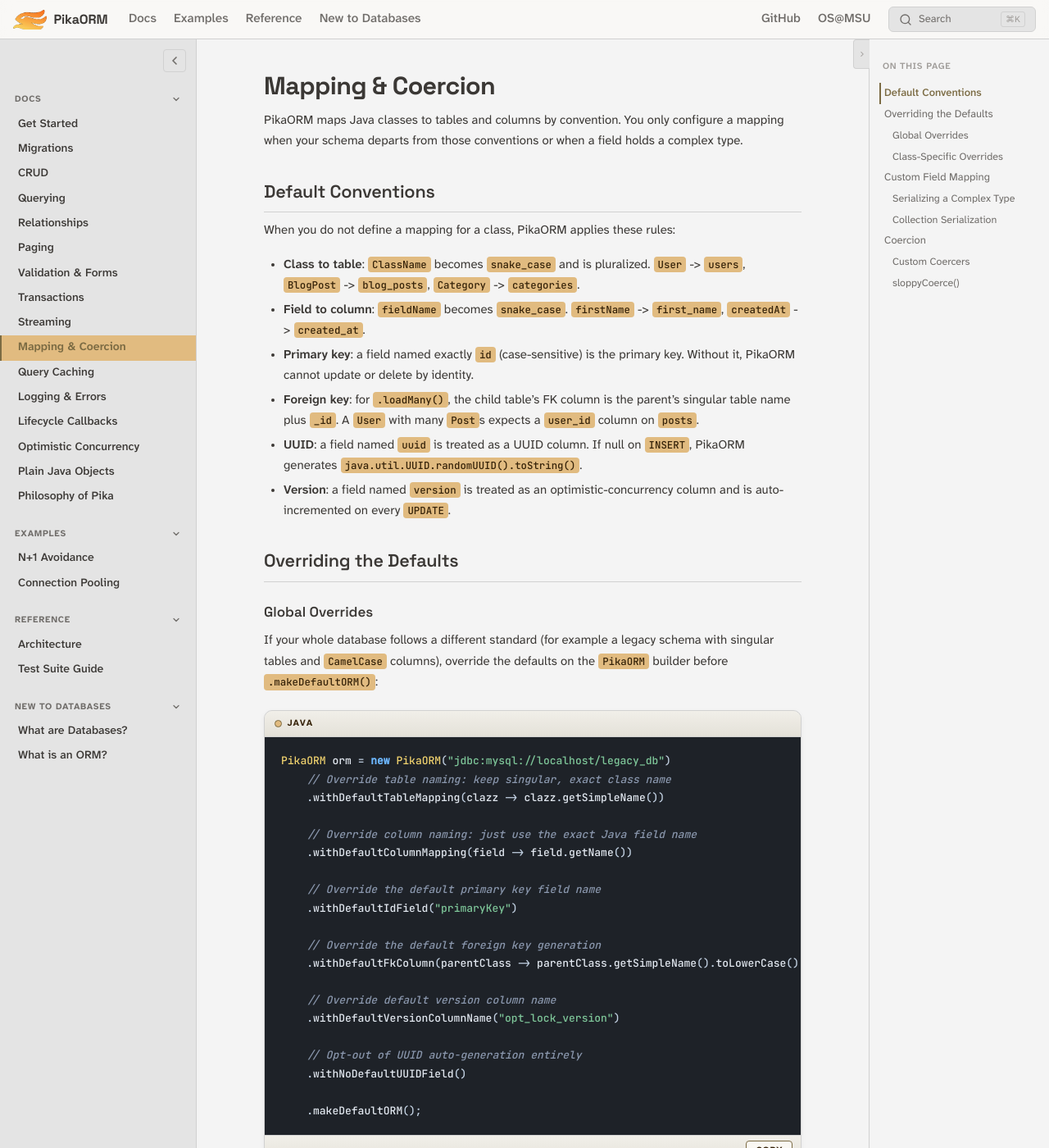
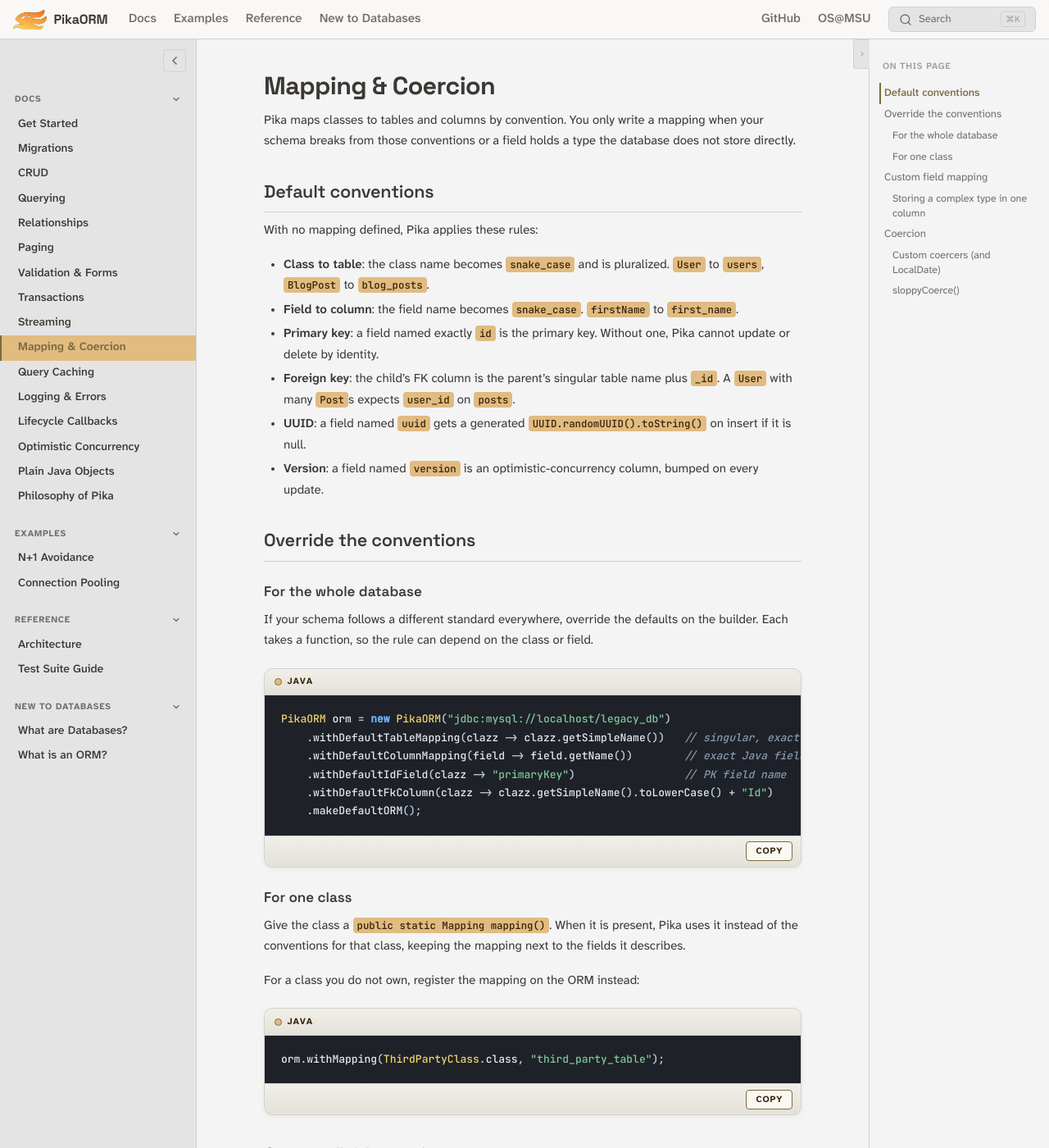
Before and after one commit to msu/pika-orm, a Jekyll site: the page built from docs/pages/references/technical-feature-guides/mapping.md, in a window 1280 px wide and 1400 px high. Shown: the whole window at 82% size. Built offline with Jekyll 4.4.1, drawn with Linux system fonts in a browser that asks for light colours; comment, search, counter and statistics services are not loaded; some of the changed text lies outside the part shown.

Commit message:
voice & content cleanup

````diff
--- a/docs/pages/references/technical-feature-guides/mapping.md
+++ b/docs/pages/references/technical-feature-guides/mapping.md
@@ -1,130 +1,88 @@
 ---
 layout: default
 title: "Mapping & Coercion"
-description: "How PikaORM maps Java classes to tables and columns, how to override the conventions, and how type coercion works."
+description: "How PikaORM maps classes to tables, how to override the conventions, and how to coerce database values into your field types."
 active_page: mapping
 permalink: /pages/mapping/
 ---
 
 # Mapping & Coercion
 
-PikaORM maps Java classes to tables and columns by convention. You only configure a mapping when your schema departs from those conventions or when a field holds a complex type.
+Pika maps classes to tables and columns by convention. You only write a mapping when your schema breaks from those conventions or a field holds a type the database does not store directly.
 
-## Default Conventions
+## Default conventions
 
-When you do not define a mapping for a class, PikaORM applies these rules:
+With no mapping defined, Pika applies these rules:
 
-- **Class to table**: `ClassName` becomes `snake_case` and is pluralized. `User` -> `users`, `BlogPost` -> `blog_posts`, `Category` -> `categories`.
-- **Field to column**: `fieldName` becomes `snake_case`. `firstName` -> `first_name`, `createdAt` -> `created_at`.
-- **Primary key**: a field named exactly `id` (case-sensitive) is the primary key. Without it, PikaORM cannot update or delete by identity.
-- **Foreign key**: for `.loadMany()`, the child table's FK column is the parent's singular table name plus `_id`. A `User` with many `Post`s expects a `user_id` column on `posts`.
-- **UUID**: a field named `uuid` is treated as a UUID column. If null on `INSERT`, PikaORM generates `java.util.UUID.randomUUID().toString()`.
-- **Version**: a field named `version` is treated as an optimistic-concurrency column and is auto-incremented on every `UPDATE`.
+- **Class to table**: the class name becomes `snake_case` and is pluralized. `User` to `users`, `BlogPost` to `blog_posts`.
+- **Field to column**: the field name becomes `snake_case`. `firstName` to `first_name`.
+- **Primary key**: a field named exactly `id` is the primary key. Without one, Pika cannot update or delete by identity.
+- **Foreign key**: the child's FK column is the parent's singular table name plus `_id`. A `User` with many `Post`s expects `user_id` on `posts`.
+- **UUID**: a field named `uuid` gets a generated `UUID.randomUUID().toString()` on insert if it is null.
+- **Version**: a field named `version` is an optimistic-concurrency column, bumped on every update.
 
-## Overriding the Defaults
+## Override the conventions
 
-### Global Overrides
+### For the whole database
 
-If your whole database follows a different standard (for example a legacy schema with singular tables and `CamelCase` columns), override the defaults on the `PikaORM` builder before `.makeDefaultORM()`:
+If your schema follows a different standard everywhere, override the defaults on the builder. Each takes a function, so the rule can depend on the class or field.
 
 ```java
 PikaORM orm = new PikaORM("jdbc:mysql://localhost/legacy_db")
-    // Override table naming: keep singular, exact class name
-    .withDefaultTableMapping(clazz -> clazz.getSimpleName())
-
-    // Override column naming: just use the exact Java field name
-    .withDefaultColumnMapping(field -> field.getName())
-
-    // Override the default primary key field name
-    .withDefaultIdField("primaryKey")
-
-    // Override the default foreign key generation
-    .withDefaultFkColumn(parentClass -> parentClass.getSimpleName().toLowerCase() + "Id")
-
-    // Override default version column name
-    .withDefaultVersionColumnName("opt_lock_version")
-
-    // Opt-out of UUID auto-generation entirely
-    .withNoDefaultUUIDField()
-
+    .withDefaultTableMapping(clazz -> clazz.getSimpleName())   // singular, exact class name
+    .withDefaultColumnMapping(field -> field.getName())        // exact Java field name
+    .withDefaultIdField(clazz -> "primaryKey")                 // PK field name
+    .withDefaultFkColumn(clazz -> clazz.getSimpleName().toLowerCase() + "Id")
     .makeDefaultORM();
 ```
 
-### Class-Specific Overrides
+### For one class
 
-Any class can define a `public static Mapping mapping()` method. If present, PikaORM ignores the global conventions for that class and uses the returned `Mapping`. This keeps mapping logic encapsulated in the class it belongs to.
+Give the class a `public static Mapping mapping()`. When it is present, Pika uses it instead of the conventions for that class, keeping the mapping next to the fields it describes.
 
-For a class you do not own (e.g. from a third-party library) and cannot add a static method to, register the mapping on the ORM instance:
+For a class you do not own, register the mapping on the ORM instead:
 
 ```java
-orm.withMapping(ThirdPartyClass.class, new Mapping() {
-    @Override
-    public String mapToTable() {
-        return "third_party_table";
-    }
-    // ... override mapField as needed
-});
+orm.withMapping(ThirdPartyClass.class, "third_party_table");
 ```
 
-## Custom Field Mapping
+## Custom field mapping
 
-`mapToTable()` overrides the table name; `mapField(Field)` controls per-field mapping. Build a field mapping with `map(field)` and chain the `FieldMapping` methods:
+Inside a `Mapping`, override `mapField(Field)` and build each field's mapping with `map(field)`. The `FieldMapping` methods:
 
-```java
-public class FieldMapping {
-    // Core configuration methods
-    FieldMapping toColumn(String columnName)           // Set custom column name
-    FieldMapping asType(Class<?> dbClass)              // Set database storage type
-    FieldMapping asId()                                // Mark as ID column
-    FieldMapping asVersionColumn()                     // Mark as version column
+- `toColumn(name)` -- use a specific column name.
+- `asType(Class)` -- store the field as a different type (usually `String.class`).
+- `asId()` / `asVersionColumn()` -- mark the primary key or version column.
+- `transformForDB(fn)` / `transformFromDB(fn)` -- convert the value on the way out and back in.
 
-    // Data transformation methods
-    FieldMapping transformForDB(UnaryOperator<Object> func)    // Java -> Database
-    FieldMapping transformFromDB(UnaryOperator<Object> func)   // Database -> Java
-    FieldMapping withVersionIncrementer(UnaryOperator<Object> incrementer)
-}
-```
+Route fields with a `switch`, and always end with `defaultMapping(field)` so new simple fields keep mapping automatically. Use `ignore(field)` to skip one.
 
-### Serializing a Complex Type
+### Storing a complex type in one column
 
-Use `asType()` plus `transformForDB` / `transformFromDB` to store a complex field in a single column. This stores a `Map` as a JSON string:
+`asType(String.class)` plus the two transforms store any field as a single column. Here a `Map` is kept as JSON:
 
 ```java
 import com.google.gson.Gson;
 import edu.montana.pika.mapping.Mapping;
 import edu.montana.pika.mapping.FieldMapping;
 
-public class UserPreferences {
-
-    private long userId;
-    private Map<String, Object> settings;
-
-    // Standard getters/setters...
-    public long getUserId() { return userId; }
-    public Map<String, Object> getSettings() { return settings; }
+public class UserPrefs {
+    long userId;
+    Map<String, Object> settings;
 
     public static Mapping mapping() {
         Gson gson = new Gson();
+        return new Mapping() {
+            @Override public String mapToTable() { return "user_prefs"; }
 
-        return new Mapping() {
-            @Override
-            public String mapToTable() {
-                return "user_prefs_table";
-            }
-
-            @Override
-            public FieldMapping mapField(Field field) {
+            @Override public FieldMapping mapField(Field field) {
                 return switch (field.getName()) {
-                    case "userId" -> map(field)
-                                        .toColumn("id")
-                                        .asId();
-
+                    case "userId"   -> map(field).toColumn("id").asId();
                     case "settings" -> map(field)
-                                        .toColumn("json_settings")
-                                        .asType(String.class)
-                                        .transformForDB(gson::toJson)
-                                        .transformFromDB(val -> gson.fromJson(String.valueOf(val), Map.class));
-
+                            .toColumn("json_settings")
+                            .asType(String.class)
+                            .transformForDB(gson::toJson)
+                            .transformFromDB(v -> gson.fromJson(String.valueOf(v), Map.class));
                     default -> defaultMapping(field);
                 };
             }
@@ -133,149 +91,50 @@
 }
 ```
 
-Notes on the pattern:
-
-- Return an inline `new Mapping() { ... }` and override only `mapToTable` and `mapField`.
-- Route fields with a `switch` on `field.getName()`. Use `ignore(field)` to skip a field.
-- Always include a `default -> defaultMapping(field)` case so newly added simple fields map automatically.
-- `transformForDB` / `transformFromDB` define how a value transitions between the Java type and the SQL type set by `asType()`.
-
-### Collection Serialization
-
-The same hooks serialize `List` or `Set` fields, e.g. as delimited strings. The mapping below also marks an optimistic-locking column with a custom incrementer:
-
-```java
-public static class MyMapping extends Mapping {
-    @Override
-    protected FieldMapping mapField(Field field) {
-        switch (field.getName()) {
-            case "tags":
-                return map(field)
-                    .toColumn("tags_csv")
-                    .asType(String.class)
-                    .transformForDB(this::serializeStringList)
-                    .transformFromDB(this::deserializeStringList);
-
-            case "categoryIds":
-                return map(field)
-                    .toColumn("category_ids")
-                    .asType(String.class)
-                    .transformForDB(this::serializeLongList)
-                    .transformFromDB(this::deserializeLongList);
-
-            case "keywords":
-                return map(field)
-                    .toColumn("keywords_set")
-                    .asType(String.class)
-                    .transformForDB(this::serializeStringSet)
-                    .transformFromDB(this::deserializeStringSet);
-
-            case "version":
-                return map(field)
-                    .toColumn("version_num")
-                    .asVersionColumn()
-                    .withVersionIncrementer(v -> v == null ? 1 : ((Integer) v) + 1);
-
-            default:
-                return defaultMapping(field);
-        }
-    }
-
-    private String serializeStringList(Object obj) {
-        if (obj == null) return null;
-        List<String> list = (List<String>) obj;
-        return String.join(",", list);
-    }
-
-    private List<String> deserializeStringList(Object csv) {
-        if (csv == null || ((String) csv).trim().isEmpty()) {
-            return new ArrayList<>();
-        }
-        return new ArrayList<>(Arrays.asList(((String) csv).split(",")));
-    }
-
-    private String serializeLongList(Object obj) {
-        if (obj == null) return null;
-        List<Long> list = (List<Long>) obj;
-        return list.stream()
-            .map(String::valueOf)
-            .collect(Collectors.joining(","));
-    }
-
-    private List<Long> deserializeLongList(Object csv) {
-        if (csv == null || ((String) csv).trim().isEmpty()) {
-            return new ArrayList<>();
-        }
-        return Arrays.stream(((String) csv).split(","))
-            .map(String::trim)
-            .filter(s -> !s.isEmpty())
-            .map(Long::valueOf)
-            .collect(Collectors.toList());
-    }
-
-    private String serializeStringSet(Object obj) {
-        if (obj == null) return null;
-        Set<String> set = (Set<String>) obj;
-        return String.join(",", set);
-    }
-
-    private Set<String> deserializeStringSet(Object csv) {
-        if (csv == null || ((String) csv).trim().isEmpty()) {
-            return new HashSet<>();
-        }
-        return new HashSet<>(Arrays.asList(((String) csv).split(",")));
-    }
-}
-```
-
-The ORM detects an inner `Mapping` class (or static `mapping()` method) automatically; insert and read the entity as usual:
-
-```java
-PikaORM orm = new PikaORM("jdbc:sqlite:web.db")
-        .makeDefaultORM();
-
-HasCustomizedMetadata entity = new HasCustomizedMetadata();
-entity.setMap(Map.of("foo", 1.0, "bar", 2.0));
-
-orm.insert(entity);
-
-var retrieved = orm.find(HasCustomizedMetadata.class).byId(entity.getId());
-```
+The same pattern serializes a `List` or `Set`, for example joining a `List<String>` into a comma-separated column with `transformForDB(v -> String.join(",", (List<String>) v))` and splitting it back in `transformFromDB`.
 
 ## Coercion
 
-JDBC drivers return values in their own Java types (e.g. an SQLite driver may return `Integer` where Postgres returns `Long`). PikaORM's coercion system converts each raw value into the type declared by your Java field via `coerce(Class<?> targetClass, Object value)`.
+When you read a row, JDBC drivers hand back values in their own Java types (one driver returns `Integer` where another returns `Long`). Coercion converts each raw value into the type your field declares. It runs in this order, first match wins:
 
-The pipeline runs in order:
+1. `null`, or an empty string targeting a non-string field, becomes `null`.
+2. Each coercer you registered with `withCoercion()`, in order.
+3. The value is already the target type: returned as is.
+4. Enums, strings, numerics, temporals (`LocalDate`, `LocalDateTime`, `Date`), booleans.
 
-1. **Null check**: a `null` value, or an empty string `""` targeting a non-String field, returns `null`.
-2. **Custom coercers**: each coercer registered with `withCoercion()` is tried; the first non-null result wins.
-3. **Passthrough**: if the value is already an instance of `targetClass`, it is returned untouched.
-4. **Enums**: the value is stringified, upper-cased, and passed to `Enum.valueOf()`.
-5. **Strings**: returns `String.valueOf(value)`.
-6. **Numerics**: coerces to `Short`, `Integer`, `Long`, `Float`, `Double`, `BigInteger`, or `BigDecimal`.
-7. **Temporals**: parses strings or epoch numbers into `LocalDate`, `LocalDateTime`, or `java.util.Date`.
-8. **Booleans**: `null`, `0`, `"0"`, and `"false"` resolve to `false`; any other non-null value to `true`.
+If nothing matches, it throws `IllegalArgumentException`.
 
-If every step fails, it throws an `IllegalArgumentException`.
+### Custom coercers (and LocalDate)
 
-### Custom Coercers
+Your coercers run before the built-ins, so you can override how a type is read. Return `null` to defer to the next one.
 
-Inject your own coercion logic globally with `withCoercion(BiFunction)`. Return `null` to defer to the next coercer:
+Pika reads `LocalDate` from ISO strings like `2026-01-31` already. If a column uses another format, register a coercer:
 
 ```java
-import java.util.Currency;
+import java.time.LocalDate;
+import java.time.format.DateTimeFormatter;
+
+DateTimeFormatter US = DateTimeFormatter.ofPattern("MM/dd/yyyy");
 
 PikaORM orm = new PikaORM("jdbc:sqlite:app.db")
-    .withCoercion((targetClass, rawValue) -> {
-        if (targetClass == Currency.class) {
-            return Currency.getInstance(String.valueOf(rawValue));
+    .withCoercion((targetType, raw) -> {
+        if (targetType == LocalDate.class && raw instanceof String s) {
+            return LocalDate.parse(s, US);
         }
-        return null;
+        return null;   // not ours, let Pika's defaults handle it
     })
     .makeDefaultORM();
 ```
 
+Coercion only covers the database-to-Java direction. To control how the `LocalDate` is *written*, set the column type and transforms in the field mapping. Together these are the full round trip for a custom format:
+
+```java
+case "birthday" -> map(field)
+        .asType(String.class)
+        .transformForDB(d -> ((LocalDate) d).format(US))
+        .transformFromDB(s -> LocalDate.parse((String) s, US));
+```
+
 ### sloppyCoerce()
 
-`sloppyCoerce()` is a tolerant variant: if normal coercion throws and the input is not already a String, it converts the value to a `String` and runs the pipeline again. `PikaBean.setFieldsFrom(Map)` uses it internally to bind raw HTTP form parameters into typed fields without fatal casting exceptions.
+`sloppyCoerce()` is the forgiving version: if normal coercion fails and the value is not already a string, it stringifies the value and tries once more. `PikaBean.setFieldsFrom()` uses it to bind raw form parameters into typed fields without blowing up on a bad cast.
````
